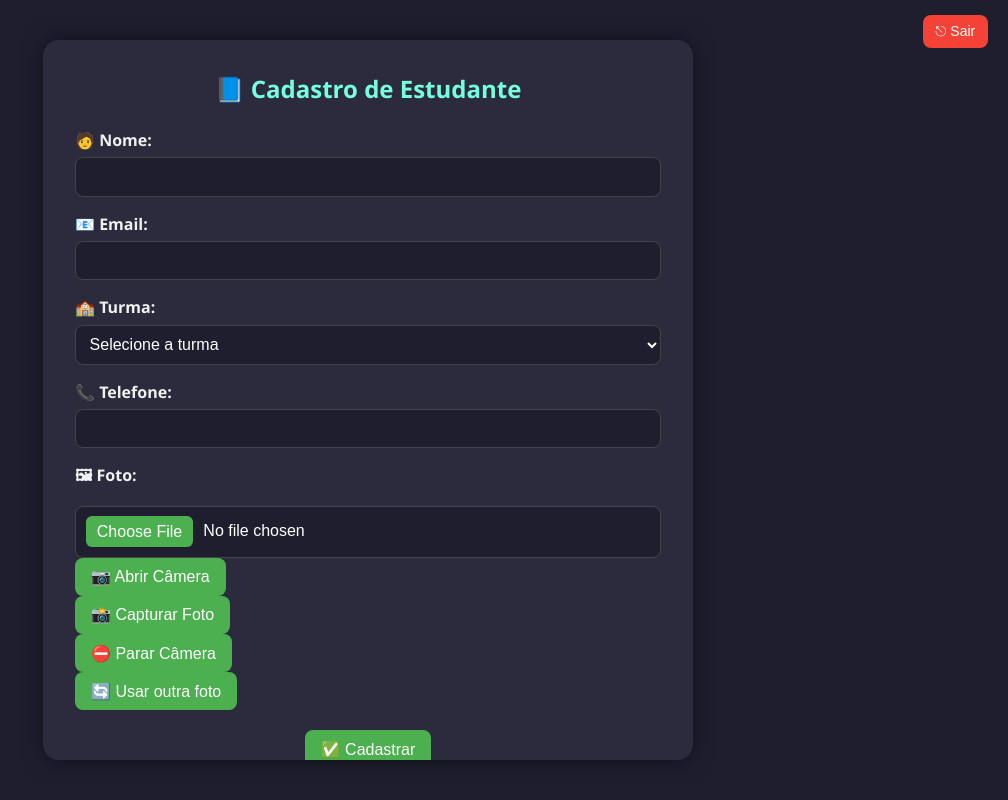
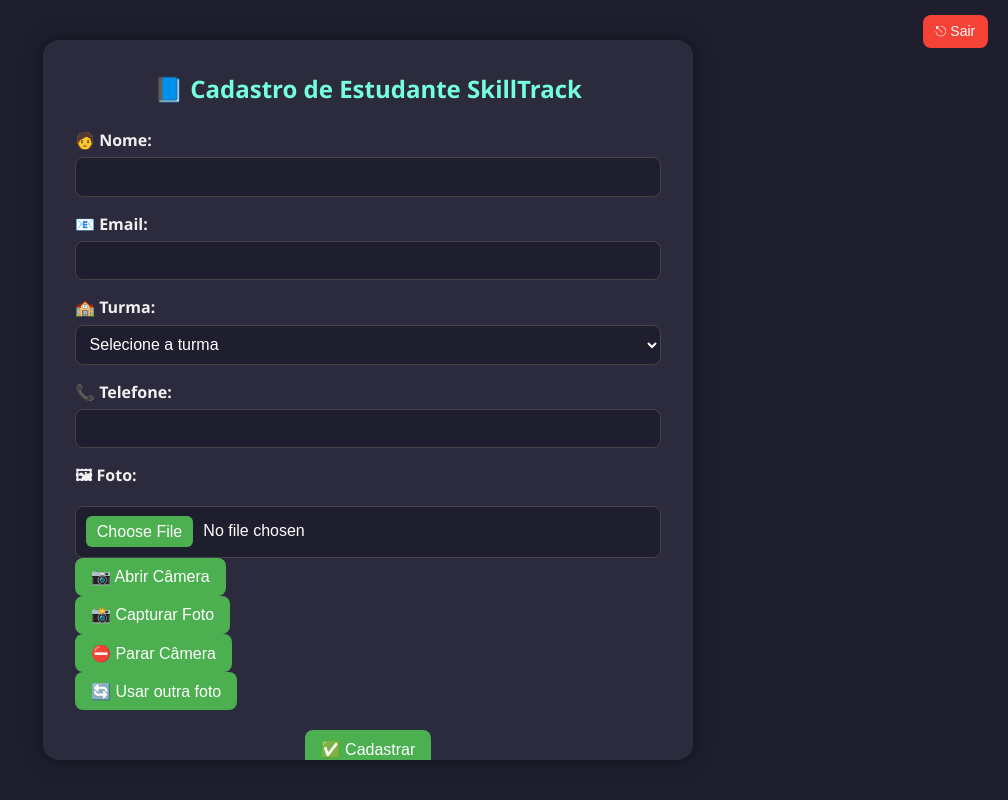
Before and after one commit to luisrafael1207/sistemas-identifica--o, a plain HTML site: page public/cadastro.html in a window 1280 px wide. Shown: the whole page, without its empty margins (272-1280 px from the left). Drawn offline with Linux system fonts and the light colour scheme.

Commit message:
modified:   public/cadastro.html

```diff
--- a/public/cadastro.html
+++ b/public/cadastro.html
@@ -3,7 +3,7 @@
 <head>
     <meta charset="UTF-8" />
     <meta name="viewport" content="width=device-width, initial-scale=1.0" />
-    <title>Cadastro | Karômetro</title>
+    <title>Cadastro | SkillTrack</title>
     <style>
         * { box-sizing: border-box; margin: 0; padding: 0; }
         body {
@@ -140,7 +140,7 @@
     <button class="logout-button" id="logoutBtn">⎋ Sair</button>
 
     <div class="cadastro-container">
-        <h2>📘 Cadastro de Estudante</h2>
+        <h2>📘 Cadastro de Estudante SkillTrack</h2>
         <form id="cadastroForm" novalidate>
             <div class="form-group">
                 <label for="nome">🧑 Nome:</label>
```
